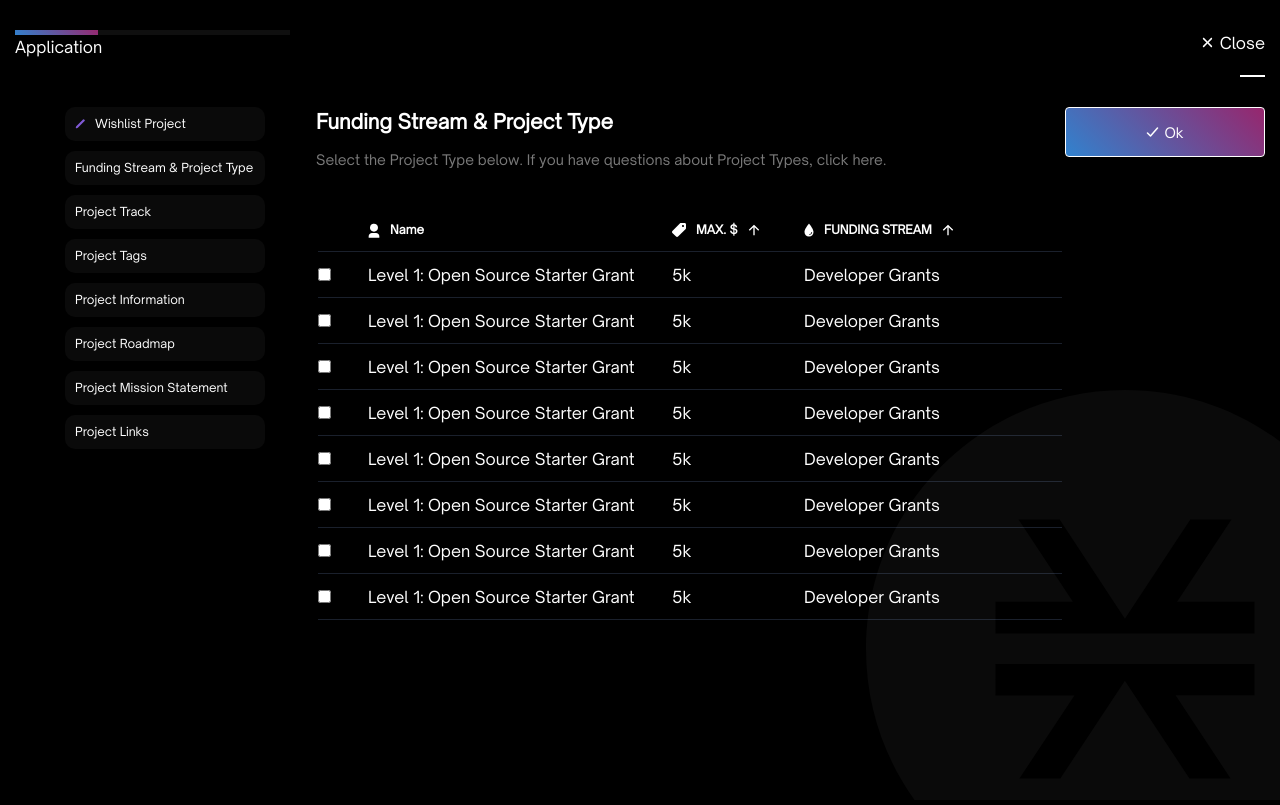
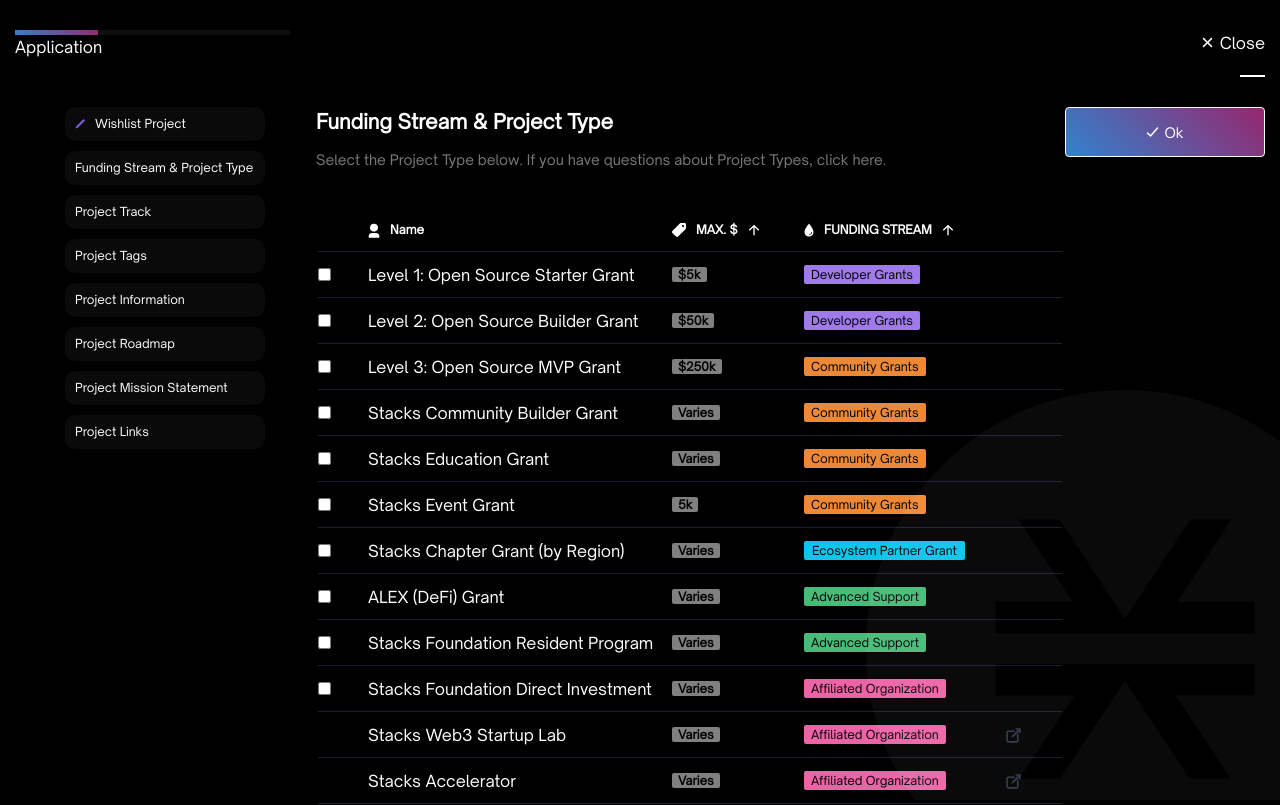
Before and after one commit to stacksgov/grants-dashboard, a Next.js app: page /application in a window 1280 px wide. Built offline with nearby package versions, Linux system fonts and the light colour scheme.

Commit message:
finished component funding stream

```diff
--- a/components/application/FundingStream.js
+++ b/components/application/FundingStream.js
@@ -96,86 +96,236 @@
 						<td>
 							<label for="level1">Level 1: Open Source Starter Grant</label>
 						</td>
-						<td>5k</td>
-						<td>Developer Grants</td>
+
+						<td>
+							<span>$5k</span>
+						</td>
+
+						<td>
+							<span className={styles.developerGrant}>Developer Grants</span>
+						</td>
 						<td></td>
 					</tr>
 					<tr>
 						<td>
-							<input id="level1" type="checkbox" />
+							<input id="level2" type="checkbox" />
 						</td>
 						<td>
-							<label for="level1">Level 1: Open Source Starter Grant</label>
+							<label for="level2">Level 2: Open Source Builder Grant</label>
 						</td>
-						<td>5k</td>
-						<td>Developer Grants</td>
+						<td>
+							<span>$50k</span>
+						</td>
+						<td>
+							<span className={styles.developerGrant}>Developer Grants</span>
+						</td>
 						<td></td>
 					</tr>
 					<tr>
 						<td>
-							<input id="level1" type="checkbox" />
+							<input id="level3" type="checkbox" />
 						</td>
 						<td>
-							<label for="level1">Level 1: Open Source Starter Grant</label>
+							<label for="level3">Level 3: Open Source MVP Grant</label>
 						</td>
-						<td>5k</td>
-						<td>Developer Grants</td>
+						<td>
+							<span>$250k</span>
+						</td>
+						<td>
+							<span className={styles.communityGrant}>Community Grants</span>
+						</td>
 						<td></td>
 					</tr>
 					<tr>
 						<td>
-							<input id="level1" type="checkbox" />
+							<input id="builderGrant" type="checkbox" />
 						</td>
 						<td>
-							<label for="level1">Level 1: Open Source Starter Grant</label>
+							<label for="builderGrant">Stacks Community Builder Grant</label>
 						</td>
-						<td>5k</td>
-						<td>Developer Grants</td>
+						<td>
+							<span>Varies</span>
+						</td>
+						<td>
+							<span className={styles.communityGrant}>Community Grants</span>
+						</td>
 						<td></td>
 					</tr>
 					<tr>
 						<td>
-							<input id="level1" type="checkbox" />
+							<input id="educationGrant" type="checkbox" />
 						</td>
 						<td>
-							<label for="level1">Level 1: Open Source Starter Grant</label>
+							<label for="educationGrant">Stacks Education Grant</label>
 						</td>
-						<td>5k</td>
-						<td>Developer Grants</td>
+						<td>
+							<span>Varies</span>
+						</td>
+						<td>
+							<span className={styles.communityGrant}>Community Grants</span>
+						</td>
 						<td></td>
 					</tr>
 					<tr>
 						<td>
-							<input id="level1" type="checkbox" />
+							<input id="eventGrant" type="checkbox" />
 						</td>
 						<td>
-							<label for="level1">Level 1: Open Source Starter Grant</label>
+							<label for="eventGrant">Stacks Event Grant</label>
 						</td>
-						<td>5k</td>
-						<td>Developer Grants</td>
+						<td>
+							<span>5k</span>
+						</td>
+						<td>
+							<span className={styles.communityGrant}>Community Grants</span>
+						</td>
 						<td></td>
 					</tr>
 					<tr>
 						<td>
-							<input id="level1" type="checkbox" />
+							<input id="chapterGrant" type="checkbox" />
 						</td>
 						<td>
-							<label for="level1">Level 1: Open Source Starter Grant</label>
+							<label for="chapterGrant">Stacks Chapter Grant (by Region)</label>
 						</td>
-						<td>5k</td>
-						<td>Developer Grants</td>
+						<td>
+							<span>Varies</span>
+						</td>
+						<td>
+							<span className={styles.ecosystemPartnerGrant}>Ecosystem Partner Grant</span>
+						</td>
 						<td></td>
 					</tr>
 					<tr>
 						<td>
-							<input id="level1" type="checkbox" />
+							<input id="alexGrant" type="checkbox" />
 						</td>
 						<td>
-							<label for="level1">Level 1: Open Source Starter Grant</label>
+							<label for="alexGrant">ALEX (DeFi) Grant</label>
 						</td>
-						<td>5k</td>
-						<td>Developer Grants</td>
+						<td>
+							<span>Varies</span>
+						</td>
+						<td>
+							<span className={styles.advancedSupport}>Advanced Support</span>
+						</td>
 						<td></td>
+					</tr>
+					<tr>
+						<td>
+							<input id="residentProgram" type="checkbox" />
+						</td>
+						<td>
+							<label for="residentProgram">Stacks Foundation Resident Program</label>
+						</td>
+						<td>
+							<span>Varies</span>
+						</td>
+						<td>
+							<span className={styles.advancedSupport}>Advanced Support</span>
+						</td>
+						<td></td>
+					</tr>
+					<tr>
+						<td>
+							<input id="directInvestment" type="checkbox" />
+						</td>
+						<td>
+							<label for="directInvestment">Stacks Foundation Direct Investment</label>
+						</td>
+						<td>
+							<span>Varies</span>
+						</td>
+						<td>
+							<span className={styles.affiliatedOrganization}>Affiliated Organization</span>
+						</td>
+						<td></td>
+					</tr>
+					<tr>
+						<td></td>
+						<td>
+							<p>Stacks Web3 Startup Lab</p>
+						</td>
+						<td>
+							<span>Varies</span>
+						</td>
+						<td>
+							<span className={styles.affiliatedOrganization}>Affiliated Organization</span>
+						</td>
+						<td>
+							<svg
+								width="15"
+								height="15"
+								viewBox="0 0 14 14"
+								fill="none"
+								xmlns="http://www.w3.org/2000/svg"
+							>
+								<path
+									d="M11 5.99927V11.7493C11 11.9134 10.9677 12.076 10.9048 12.2276C10.842 12.3793 10.75 12.5171 10.6339 12.6331C10.5178 12.7492 10.38 12.8413 10.2284 12.9041C10.0767 12.9669 9.91415 12.9993 9.75 12.9993H2.25C1.91848 12.9993 1.60054 12.8676 1.36612 12.6331C1.1317 12.3987 1 12.0808 1 11.7493V4.24927C1 3.91775 1.1317 3.5998 1.36612 3.36538C1.60054 3.13096 1.91848 2.99927 2.25 2.99927H7.48375"
+									stroke="#2D3748"
+									stroke-width="1.5"
+									stroke-linecap="round"
+									stroke-linejoin="round"
+								/>
+								<path
+									d="M9.5 0.999756H13V4.49975"
+									stroke="#2D3748"
+									stroke-width="1.5"
+									stroke-linecap="round"
+									stroke-linejoin="round"
+								/>
+								<path
+									d="M6 7.99881L12.75 1.24881"
+									stroke="#2D3748"
+									stroke-width="1.5"
+									stroke-linecap="round"
+									stroke-linejoin="round"
+								/>
+							</svg>
+						</td>
+					</tr>
+					<tr>
+						<td></td>
+						<td>
+							<p>Stacks Accelerator</p>
+						</td>
+						<td>
+							<span>Varies</span>
+						</td>
+						<td>
+							<span className={styles.affiliatedOrganization}>Affiliated Organization</span>
+						</td>
+						<td>
+							<svg
+								width="15"
+								height="15"
+								viewBox="0 0 14 14"
+								fill="none"
+								xmlns="http://www.w3.org/2000/svg"
+							>
+								<path
+									d="M11 5.99927V11.7493C11 11.9134 10.9677 12.076 10.9048 12.2276C10.842 12.3793 10.75 12.5171 10.6339 12.6331C10.5178 12.7492 10.38 12.8413 10.2284 12.9041C10.0767 12.9669 9.91415 12.9993 9.75 12.9993H2.25C1.91848 12.9993 1.60054 12.8676 1.36612 12.6331C1.1317 12.3987 1 12.0808 1 11.7493V4.24927C1 3.91775 1.1317 3.5998 1.36612 3.36538C1.60054 3.13096 1.91848 2.99927 2.25 2.99927H7.48375"
+									stroke="#2D3748"
+									stroke-width="1.5"
+									stroke-linecap="round"
+									stroke-linejoin="round"
+								/>
+								<path
+									d="M9.5 0.999756H13V4.49975"
+									stroke="#2D3748"
+									stroke-width="1.5"
+									stroke-linecap="round"
+									stroke-linejoin="round"
+								/>
+								<path
+									d="M6 7.99881L12.75 1.24881"
+									stroke="#2D3748"
+									stroke-width="1.5"
+									stroke-linecap="round"
+									stroke-linejoin="round"
+								/>
+							</svg>
+						</td>
 					</tr>
 				</tbody>
 			</table>
--- a/components/application/FundingStream.module.css
+++ b/components/application/FundingStream.module.css
@@ -68,11 +68,55 @@
 
   .fundingStreamWrapper table tbody tr td:nth-child(3){
     width: 130px;
+    font-size: 12px;
+    font-weight: 600;
+    color: black;
+  }
+
+  .fundingStreamWrapper table tbody tr td:nth-child(3) span{
+    background: gray;
+    padding: 0px 6px;
+    border-radius: 2px;
   }
 
   .fundingStreamWrapper table tbody tr td:nth-child(4){
     width: 200px;
+    font-size: 12px;
+    font-weight: 500;
+    color: black;
+
   }
+
+ .developerGrant {
+  background-color: #9F7AEA;
+  padding: 2px 7px;
+  border-radius: 2px;
+ }
+
+ .communityGrant {
+  background-color: #ED8936;
+  padding: 2px 7px;
+  border-radius: 2px;
+ }
+
+.ecosystemPartnerGrant {
+  background-color: #0BC5EA;
+  padding: 2px 8px;
+  border-radius: 2px;
+}
+
+.advancedSupport {
+  background-color: #48BB78;
+  padding: 2px 7px;
+  border-radius: 2px;
+}
+
+.affiliatedOrganization {
+  background-color: #ED64A6;
+  padding: 2px 7px;
+  border-radius: 2px;
+}
+
 
   .fundingStreamWrapper table tbody tr td:nth-child(5){
     width: 56px;
@@ -86,3 +130,10 @@
   .fundingStreamWrapper table tbody tr {
     box-shadow: 0 1px #1A202C;
   }
+
+
+  .moneyAmount {
+    background-color: gray;
+    width: 23px;
+    height: 16px;
+  }
```
